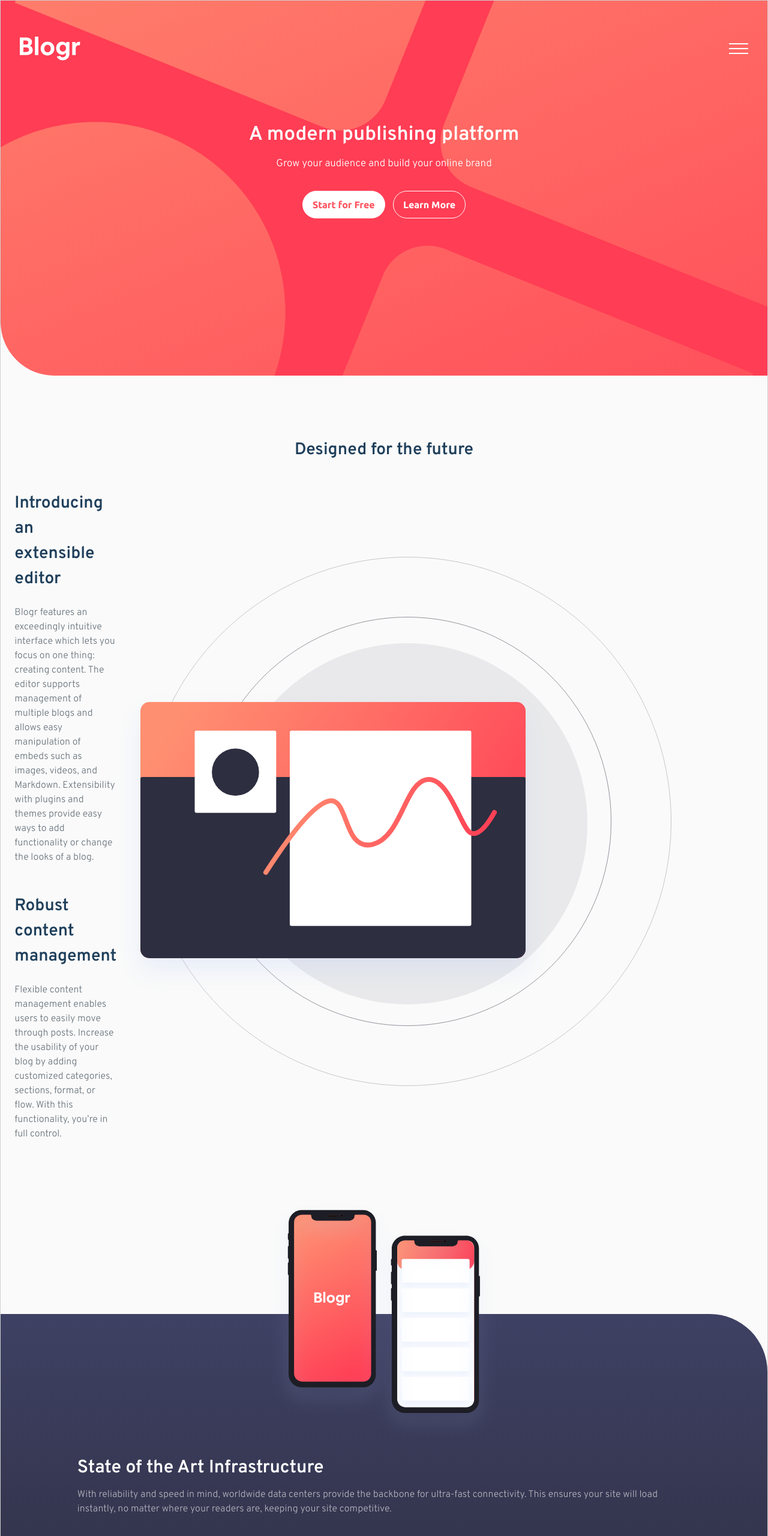
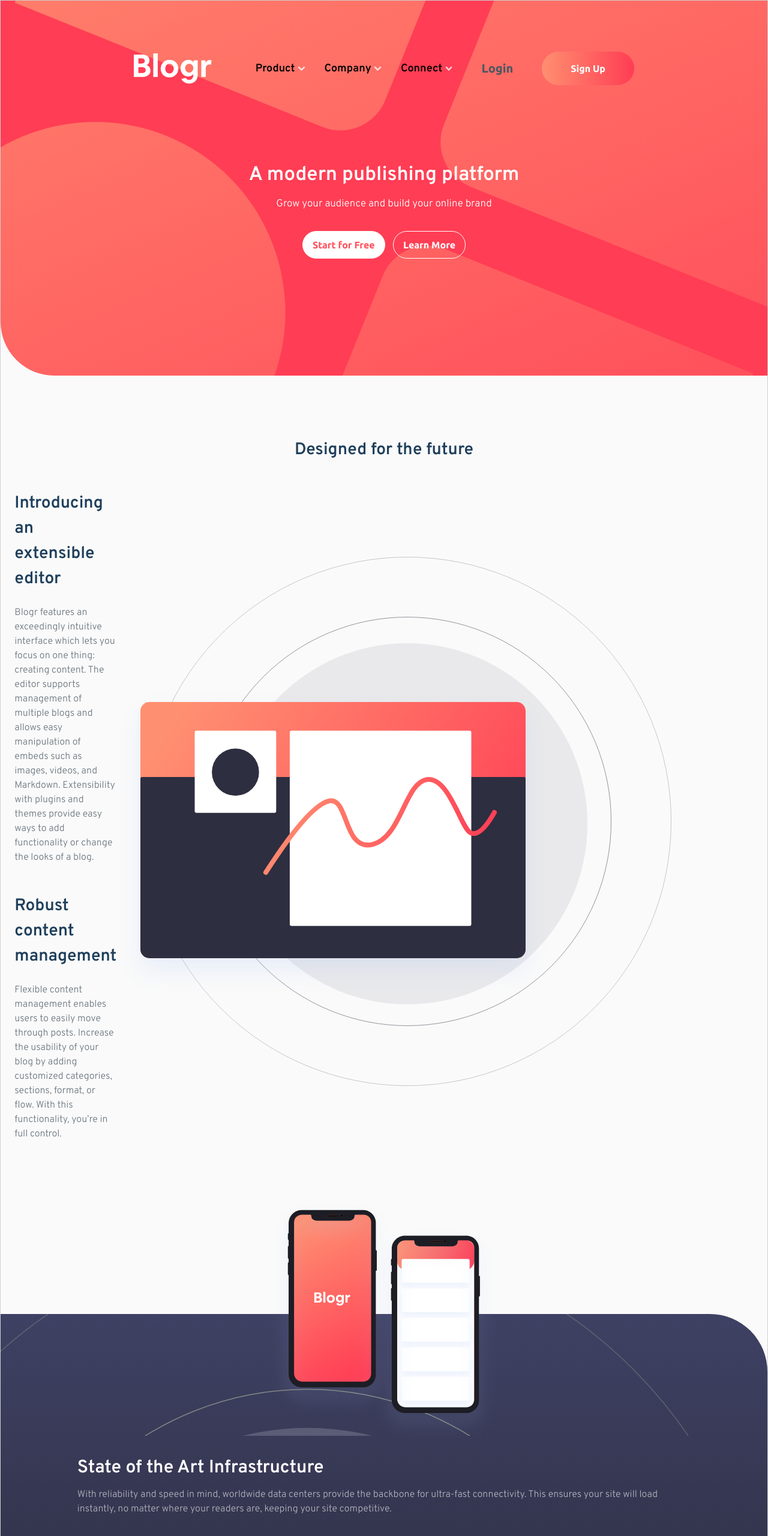
Before and after one commit to tib-source/Blogr-landing-page, a plain HTML site: page index.html in a window 1280 px wide. Shown: the top 2560 px of the page at 60% size. Drawn offline with Linux system fonts and the light colour scheme.

Commit message:
desktop version drop down styled

```diff
--- a/app/js/index.js
+++ b/app/js/index.js
@@ -17,8 +17,16 @@ console.log(dropdown)
 
 dropdown.forEach((button, index) => {
     button.addEventListener("click", function(){
+        let display = dropdownContent[index].style.display
 
-        let display = dropdownContent[index].style.display
+        // disable all other drop downs if they are open //
+        dropdownContent.forEach((e,i) => {
+            console.log(e)
+            document.querySelectorAll(".arrow")[i].style.transform = "rotate(0deg)"
+            return e.style.display = "none"
+        })
+
+        // turn on current element
         button.classList.toggle("op")
         if(display=="none"||display==""){
             document.querySelectorAll(".arrow")[index].style.transform = "rotate(-180deg)"
--- a/app/scss/style.scss
+++ b/app/scss/style.scss
@@ -220,7 +220,6 @@
         border-radius: 0rem 6rem ;
         background:linear-gradient($secondBlue, $firstBlue);
         position: relative;
-
         picture{
             position: absolute;
             margin: 0;
@@ -228,6 +227,7 @@
             left: 50%;
             transform: translate(-50%);
             top: -30%;
+            z-index: 1000;
         }
 
         h2{
@@ -236,7 +236,23 @@
         }
         .info{
             padding-top: 14rem;
+            position: relative;
+            overflow: hidden;
+            &::before{
+                mix-blend-mode: exclusion;
+                content:"";
+                position: absolute;
+                top:-10%;
+                left: 40%;
+                transform: translate(-50%);
+                display: block;
+                width: 120%;
+                height: 100%;
+                background: url(./../../images/bg-pattern-circles.svg)  no-repeat;
+                background-size: cover;
+                margin-top: -100px;
 
+            }
         }
         h2, p{
             padding-top: 10px;
@@ -305,6 +321,65 @@
 
 @media only screen and (min-width:900px) {
     .section{
+        #menu{
+            display: none;
+        }
+        header{
+            padding: 88px 222px;
+
+            .blogr{
+                width: 130px;
+            }
+        }
+        .menu{
+            height: 50px;
+            &__links{
+                width: 100%;
+                all:unset;
+                visibility: visible;
+                display: flex;
+                flex-direction: row;
+                justify-content: center;
+                align-items: center;
+                margin: 0;
+                .dropdown{
+                    position: relative;
+                    .dropdown-content{
+                        width: 150px;
+                        position: absolute;
+                        left: 50%;
+                        transform: translate(-50%);
+                        background-color: #fff ;
+                        color: $body;
+                        box-shadow: 0px 10px 20px hsla(207, 13%, 34%,0.2);
+                        align-items: flex-start;
+
+                        a{
+                            margin-left: 15px;
+                            font-weight: 300;
+                            transition: 0.4s;
+                            &:hover{
+                                font-weight: 700;
+                            }
+                        }
+                    }
+                }
+
+
+
+                .group_down{
+                    display: flex;
+                }
+                .line{
+                    width: 0;
+                    height: 0;
+                }
+                .login, .signup{
+                    margin: 0;
+
+                }
+            }
+        }
 
         article{
             text-align: left;
--- a/index.html
+++ b/index.html
@@ -19,12 +19,13 @@
 
     <section class="landing">
       <header>
-        <img src="./images/logo.svg" alt="company logo">
+        <img class="blogr" src="./images/logo.svg" alt="company logo">
         <div class="menu">
           <img id="menu" src="./images/icon-hamburger.svg" alt="menu icon">
           <div class="menu__links">
+            <div class="group_down">
               <div class="dropdown">
-              <button class="drop">Product <img src="./images/icon-arrow-dark.svg" alt="arrow icon" class="arrow"></button>
+                <button class="drop">Product <img src="./images/icon-arrow-dark.svg" srcset="./images/icon-arrow-light.svg 1000w" alt="arrow icon" class="arrow"></button>
                 <div class="dropdown-content">
                   <a href="#">Overview</a>
                   <a href="#">Pricing</a>
@@ -34,7 +35,7 @@
                 </div>
               </div>
               <div class="dropdown">
-              <button class="drop">Company <img src="./images/icon-arrow-dark.svg" alt="arrow icon" class="arrow"></button>
+                <button class="drop">Company <img src="./images/icon-arrow-dark.svg" srcset="./images/icon-arrow-light.svg 1000w" alt="arrow icon" class="arrow"></button>
                 <div class="dropdown-content">
                   <a href="#">About</a>
                   <a href="#">Team</a>
@@ -43,11 +44,12 @@
                 </div>
               </div>
               <div class="dropdown">
-              <button class="drop">Connect <img src="./images/icon-arrow-dark.svg" alt="arrow icon" class="arrow"></button>
+                <button class="drop">Connect <img src="./images/icon-arrow-dark.svg"srcset="./images/icon-arrow-light.svg 1000w"  alt="arrow icon" class="arrow"></button>
                 <div class="dropdown-content">
                   <a href="#">Contact</a>
                   <a href="#">Newsletter</a>
                   <a href="#">LinkedIn</a>
+                </div>
               </div>
             </div>
             <div class="line"></div>
```
Also changed, not shown: app/scss/style.css, 1 other file. Lines whose indentation alone changed are shown as unchanged.
